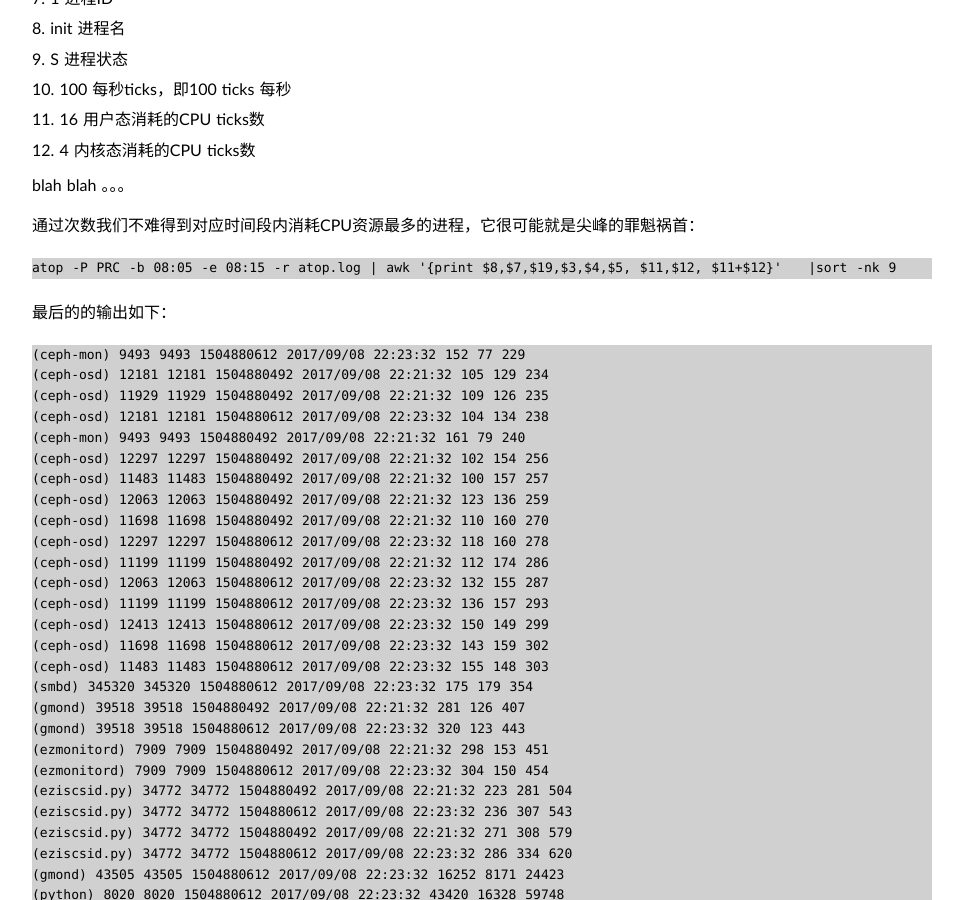
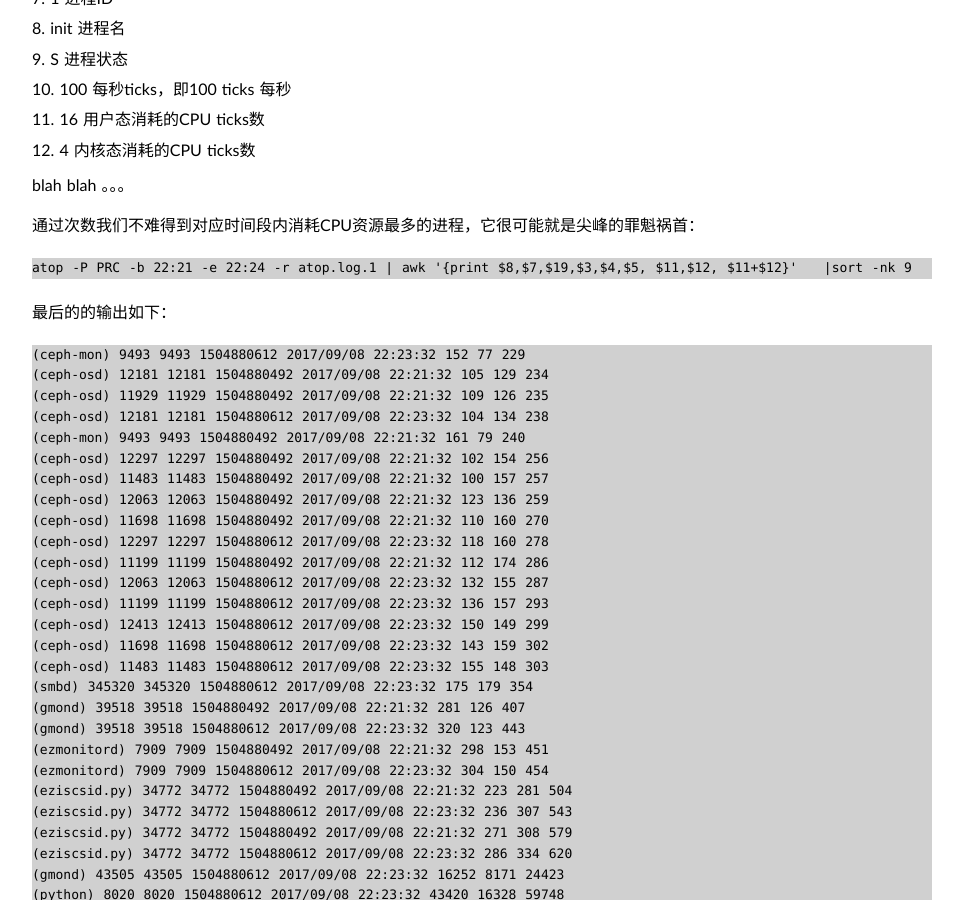
Before and after one commit to Bean-Li/Bean-Li.github.io, a Jekyll site: the page built from _posts/2017-09-09-CPU-sharp-pulse.md, in a window 1280 px wide and 900 px high, scrolled down 2800 px. Shown: the whole window, without its empty margins (158-1121 px from the left). Built offline with Jekyll 4.4.1, drawn with Linux system fonts in a browser that asks for light colours; some web fonts are replaced.

Commit message:
modify cpu share pulse

````diff
--- a/_posts/2017-09-09-CPU-sharp-pulse.md
+++ b/_posts/2017-09-09-CPU-sharp-pulse.md
@@ -98,7 +98,7 @@ blah blah 。。。
 通过次数我们不难得到对应时间段内消耗CPU资源最多的进程，它很可能就是尖峰的罪魁祸首：
 
 ```
-atop -P PRC -b 08:05 -e 08:15 -r atop.log | awk '{print $8,$7,$19,$3,$4,$5, $11,$12, $11+$12}'   |sort -nk 9
+atop -P PRC -b 22:21 -e 22:24 -r atop.log.1 | awk '{print $8,$7,$19,$3,$4,$5, $11,$12, $11+$12}'   |sort -nk 9
 ```
 
 最后的的输出如下：
````
